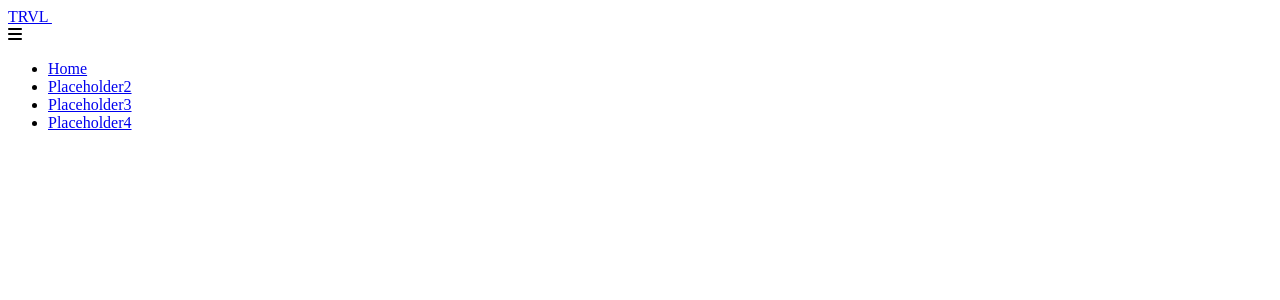
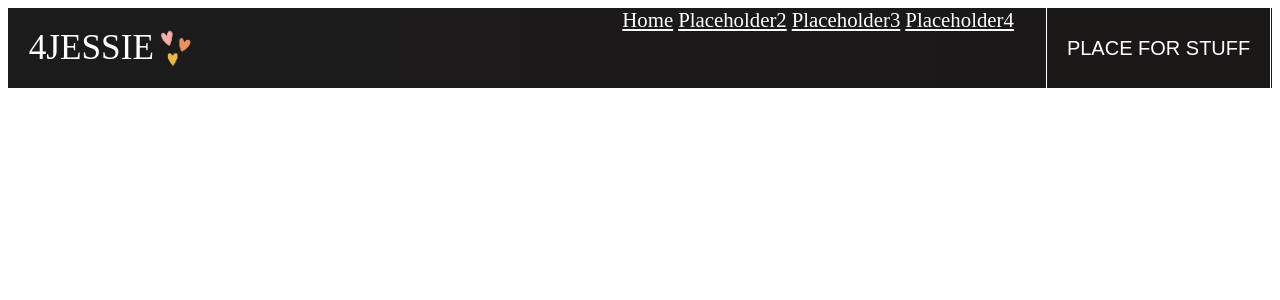
Before and after one commit to dshi08/ForJessie, a React (Create React App) app in the folder yogurt/: page / in a window 1280 px wide. Shown: the top 300 px of the page. Built offline with nearby package versions, Linux system fonts and the light colour scheme.

Commit message:
css for button and nav bar
- added some possible logos
- made buttons
- added css to buttons
- imported and implemented button things
- fiddled around with navigation bar
- css sucks

```diff
--- /dev/null
+++ b/yogurt/src/components/Button.css
@@ -0,0 +1,40 @@
+:root {
+    --primary: #fff;
+}
+
+.btn {
+    padding: 8px 20px;
+    border-radius: 2px;
+    outline: none;
+    border: none;
+    cursor: pointer;
+}
+
+.btn--primary {
+    background-color: var(--primary);
+    color: #242424;
+    border: 1px solid var(--primary);
+}
+
+.btn--outline {
+    background-color: transparent;
+    color: #fff;
+    padding: 8px 20px;
+    border: 1px solid var(--primary);
+    transition: all 0.3s ease-out;
+}
+
+.btn--medium {
+    padding: 8pc 20px;
+    font-size: 20px;
+}
+
+.btn--large {
+    padding: 12px 26px;
+    font-size: 20px;
+}
+.btn--medium:hover, .btn--large:hover {
+    background: #fff;
+    color: #242424;
+    transition: 250ms;
+}
--- /dev/null
+++ b/yogurt/src/components/Button.js
@@ -0,0 +1,32 @@
+import React from 'react'
+import './Button.css'
+import {Link} from 'react-router-dom';
+
+const STYLES = ['btn--primary', 'btn--outline'];
+const SIZES = ['btn--medium', 'btn--large'];
+
+
+export const Button = ({
+    children,
+    type,
+    onClick,
+    buttonStyle,
+    buttonSize
+}) => {
+    const checkButtonStyle = STYLES.includes(buttonStyle)
+    ? buttonStyle
+    : STYLES[0]
+
+    const checkButtonSize = SIZES.includes(buttonSize) ? buttonSize : SIZES[0]
+
+    return (
+        <Link to='/' className='btn-mobile'>
+                <button
+                className={`btn ${checkButtonStyle} ${checkButtonSize}`}
+                onClick={onClick}
+                type={type}>
+                    {children}
+                </button>
+        </Link>
+    )
+};
--- a/yogurt/src/components/Navbar.css
+++ b/yogurt/src/components/Navbar.css
@@ -0,0 +1,80 @@
+.navbar {
+    background: linear-gradient(90deg, rgb(28, 27, 27) 0%, rgb(26, 23, 23) 100%);
+    height: 80px;
+    display: flex;
+    justify-content: center;
+    align-items: center;
+    font-size: 1.3rem;
+    position: sticky;
+    top: 0;
+    z-index: 999;
+  }
+
+  .navbar-container {
+    display: flex;
+     justify-content: center;
+     align-items: center;
+     height: 80px;
+     max-width: 1500px;
+  }
+
+  .navbar-logo {
+    color: #fff;
+    justify-self: start;
+    margin-left: 20px;
+    cursor: pointer;
+    text-decoration: none;
+    font-size: 2.2rem;
+    display: flex;
+    align-items: center;
+  }
+
+  .navbar-icon {
+    margin-left: -0.5rem;
+    height: auto;
+    width: 60px;
+  }
+
+  .nav-menu {
+    display: grid;
+    grid-template-columns: repeat(4,auto);
+    grid-gap:5px;
+    list-style: none;
+    text-align: center;
+    width: 60vw;
+    justify-content: end;
+    margin-right: 2rem;
+  }
+
+  .nav-item {
+    height: 80px;
+  }
+
+  .nav-links {
+    color: #fff;
+    display: flex;
+    align-items: center;
+  }
+
+  .nav-links:hover {
+    border-bottom: 4px solid #fff;
+    transition: all 0.1s ease-out;
+  }
+
+  .fa-bars {
+    color: #fff;
+  }
+
+  .nav-links-mobile {
+    display: none;
+  }
+
+  .menu-icon {
+    display: none;
+  }
+
+@media screen and (max-width: 960px) {
+  .NavbarItems {
+    position: relative;
+  }
+}
--- a/yogurt/src/components/Navbar.js
+++ b/yogurt/src/components/Navbar.js
@@ -1,16 +1,29 @@
 import React, {useState} from 'react';
 import {Link} from 'react-router-dom';
+import { Button } from './Button';
+import './Navbar.css';
 
 function Navbar() {
     const [click, setClick] = useState(false);
+    const[button, setButton] = useState(true);
     const handleClick = () => setClick(!click);
     const closeMobileMenu = () => setClick(false);
+
+    const showButton = () => {
+        if(window.innerWidth <= 960) {
+            setButton(false)
+        } else {
+            setButton(true);
+        }
+    };
+
+    window.addEventListener('resize', showButton);
     return (
         <>
             <nav className="navbar">
                 <div className="navbar-container">
                     <Link to="/" className="navbar-logo">
-                    TRVL <i className='fab fa-type3' />
+                    4JESSIE <img src="/hearts.gif" alt="Logo" className="navbar-icon" />
                     </Link>
                     <div className='menu-icon' onClick={handleClick}>
                         <i className={click ? 'fas fa-times' : 'fas fa-bars'} />
@@ -37,6 +50,7 @@ function Navbar() {
                             </Link>
                         </li>
                     </ul>
+                    {button && <Button buttonStyle='btn--outline'>PLACE FOR STUFF</Button>}
                 </div>
             </nav>
         </>
```
Also changed, not shown: yogurt/public/heart.png (added), yogurt/public/hearts.gif (added), yogurt/public/manifest.json (deleted).
